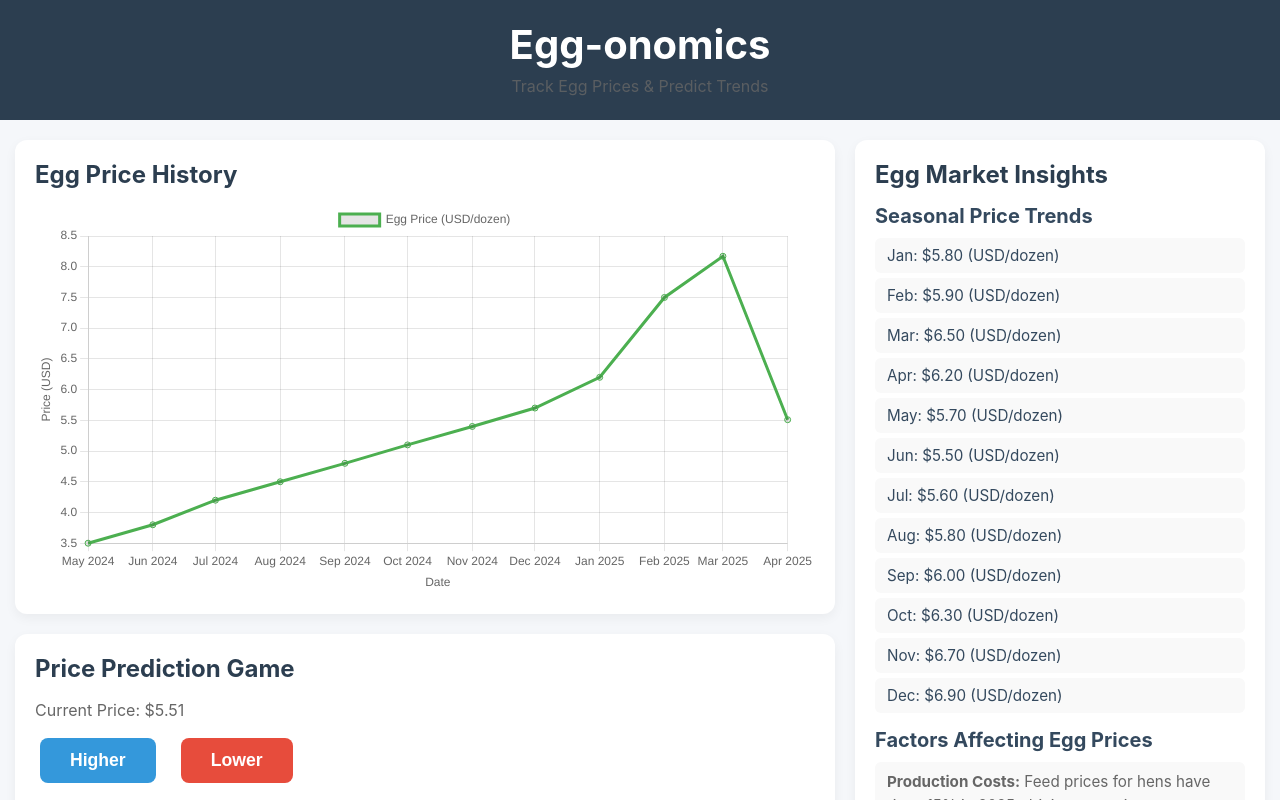
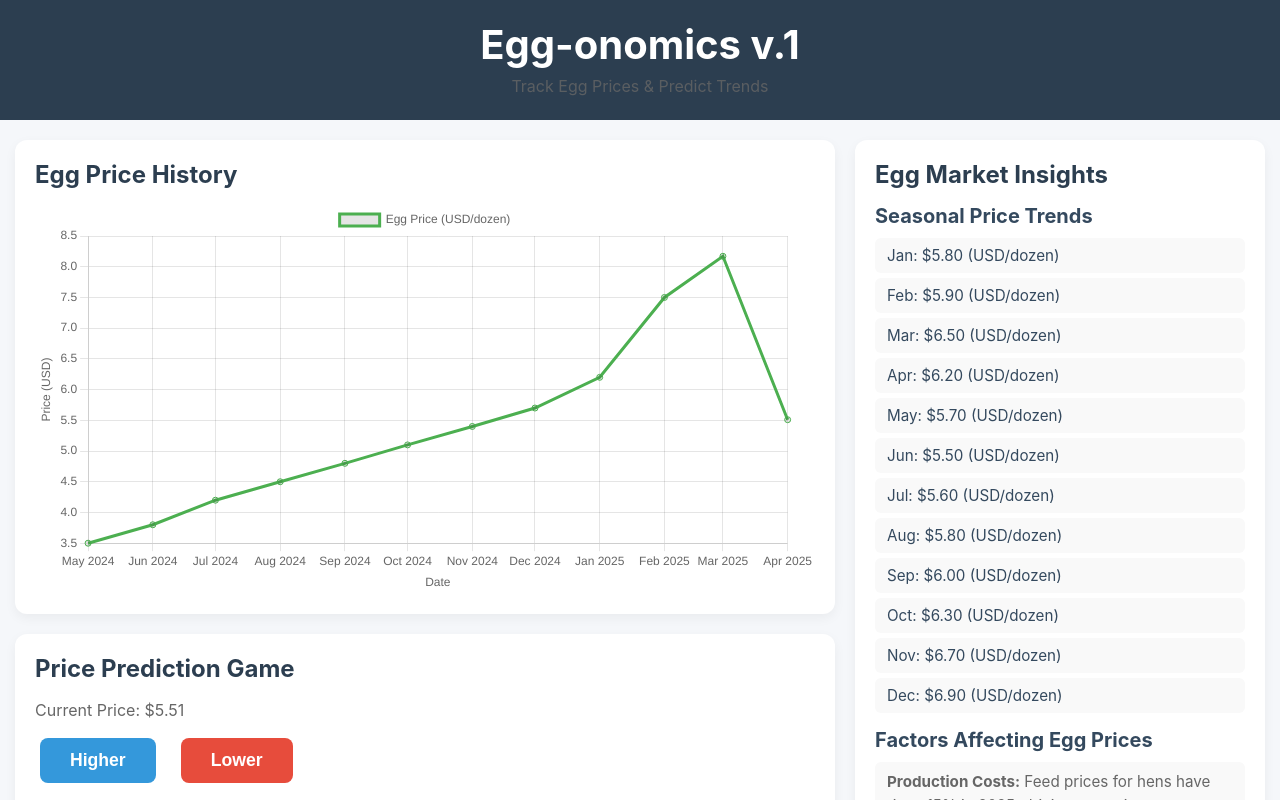
Before and after one commit to swak/egg-economics, a React (Create React App) app: page / in a window 1280 px wide. Shown: the top 800 px of the page. Built offline with nearby package versions, Linux system fonts and the light colour scheme.

Commit message:
Revert "fixing database"
This reverts commit 150d25c1a37c0cea70d0d7fe58083f561069b61d.

```diff
--- a/src/App.tsx
+++ b/src/App.tsx
@@ -8,7 +8,7 @@ function App() {
   return (
     <div className="app">
       <header className="app-header">
-        <h1>Egg-onomics</h1>
+        <h1>Egg-onomics v.1</h1>
         <p>Track Egg Prices & Predict Trends</p>
       </header>
       <div className="container">
```
